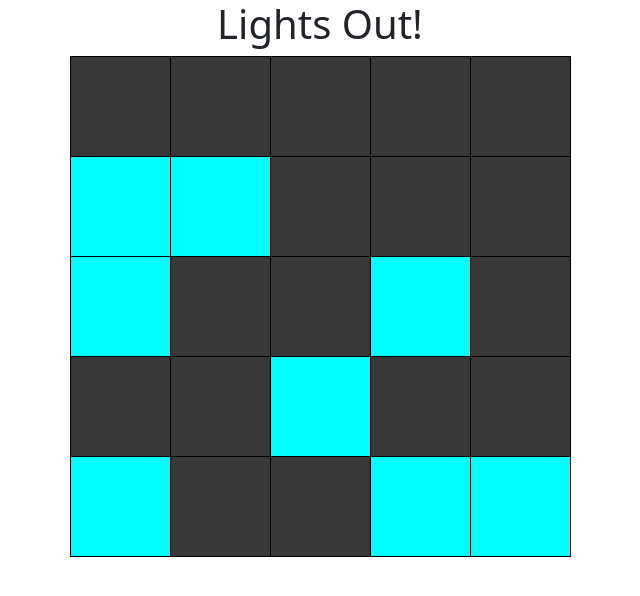
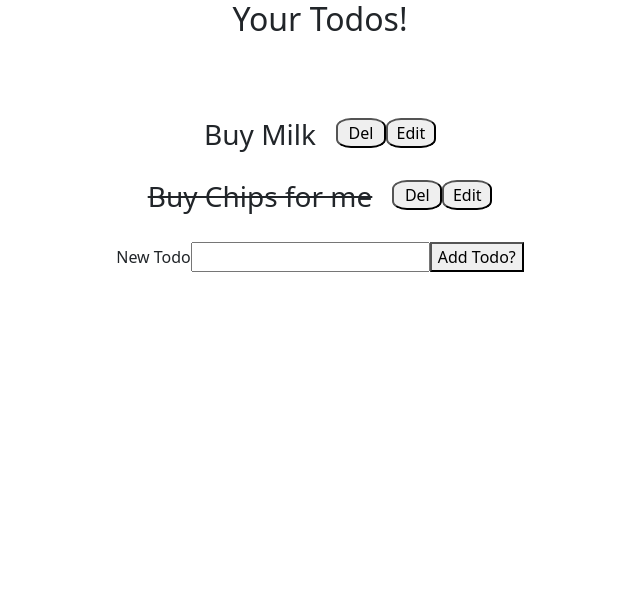
Before and after one commit to rooky1905/React-Stuff, a React (Create React App) app: page / in a window 1280 px wide. Shown: the top 596 px of the page, without its empty margins (320-960 px from the left). Built offline with nearby package versions, Linux system fonts and the light colour scheme.

Commit message:
Adding ToDo with CRUD

```diff
--- a/package.json
+++ b/package.json
@@ -11,6 +11,7 @@
     "react-bootstrap": "^1.6.1",
     "react-dom": "^17.0.2",
     "react-scripts": "4.0.3",
+    "uuid": "^8.3.2",
     "web-vitals": "^1.1.2"
   },
   "scripts": {
--- a/src/App.js
+++ b/src/App.js
@@ -4,6 +4,7 @@ import DiceGame from "./DiceGame";
 import ColorBoxes from "./ColorBoxes";
 import Hangman from "./Hangman";
 import Board from "./Board"
+import Todos from "./Todos";
 
 import './App.css';
 //imrc --> for imports
@@ -12,8 +13,10 @@ function App() {
   return (
     <div className="App">
 
+      <Todos />
+
       {/* Lights out game, with stuff like passing methods as props, general state stuff and mutating state */}
-      <Board ncols = {5} nrows = {5}/>
+      {/* <Board ncols = {5} nrows = {5}/> */}
 
       {/* {Fully working Hangman game, using state, callbacks inside state, methods, bindings, etc} */}
       {/* <Hangman /> */}
--- /dev/null
+++ b/src/EditForm.js
@@ -0,0 +1,25 @@
+import React, { Component } from 'react'
+
+class EditForm extends Component {
+    constructor(props){
+        super(props);
+        this.state = {id :this.props.obj.id, title : this.props.obj.title};
+    }
+    handleSubmit = (evt) =>{
+        evt.preventDefault();
+        this.props.updateTodo(this.state)
+    }
+    handleChange = (evt) => {
+        this.setState({[evt.target.name] : evt.target.value})
+    }
+    render() {
+        return(
+            <form onSubmit = {this.handleSubmit}>
+                <input name = "title" value = {this.state.title} placeholder="Update" onChange = {this.handleChange}/>
+                <button>Update?</button>
+            </form>
+        )
+    }
+}
+
+export default EditForm
--- /dev/null
+++ b/src/Todo.css
@@ -0,0 +1,17 @@
+.EachTodo{
+    cursor: pointer;
+    margin-right: 20px;
+    position: relative;
+}
+
+.Todo{
+    display: flex;
+    justify-content: center;
+    padding-bottom: 20px;
+}
+
+.Todo button{
+    border-radius: 30%;
+    width: 50px;
+    height: 30px;
+}
--- /dev/null
+++ b/src/Todo.js
@@ -0,0 +1,26 @@
+import React, { Component } from 'react'
+import './Todo.css'
+
+class Todo extends Component {
+    todo = this.props.obj;
+    handleClick = () =>{
+        this.props.checkOff(this.todo.id)
+    }
+    handleDelete = () =>{
+        this.props.delete(this.todo.id)
+    }
+    handleEdit = () =>{
+        this.props.edit(this.todo.id)
+    }
+    render() {
+        return (
+            <div className = "Todo">
+                <h3 className = "EachTodo" onClick = {this.handleClick}>{this.todo.isComplete ? <s>{this.todo.title}</s> : <>{this.todo.title}</> }</h3>
+                <button onClick = {this.handleDelete}>Del</button>
+                <button onClick = {this.handleEdit}>Edit</button>
+            </div>
+        )
+    }
+}
+
+export default Todo
--- /dev/null
+++ b/src/TodoForm.js
@@ -0,0 +1,28 @@
+import React, { Component } from 'react'
+import { v4 as uuid } from 'uuid';
+
+class TodoForm extends Component {
+    constructor(props){
+        super(props);
+        this.state = {id: uuid(), title: "", isCompleted: false}
+    }
+    handleSubmit = (evt) =>{
+        evt.preventDefault();
+        this.props.addTodo(this.state);
+        this.setState({id: uuid(), title: "", isCompleted: false})
+    }
+    handleChange = (evt) =>{
+        this.setState({[evt.target.name] : evt.target.value})
+    }
+    render() {
+        return (
+            <form onSubmit = {this.handleSubmit}>
+                <label htmlFor="title">New Todo</label>
+                <input name = "title" value = {this.state.title} onChange = {this.handleChange}/>
+                <button>Add Todo?</button>
+            </form>
+        )
+    }
+}
+
+export default TodoForm
--- /dev/null
+++ b/src/Todos.js
@@ -0,0 +1,75 @@
+import React, { Component } from 'react'
+import Todo from './Todo'
+import TodoForm from './TodoForm';
+import EditForm from './EditForm';
+import "./Todos.css";
+
+class Todos extends Component {
+    constructor(props){
+        super(props);
+        this.state = {todos: [{id : "1122333", title: "Buy Milk", isComplete : false, isEditing : false},
+                            {id : "1122434", title: "Buy Chips for me", isComplete : true, isEditing : false}]}
+    }
+
+    delete = (id) => {
+        let to = this.state.todos.filter((el) => ( el.id !== id))
+        this.setState({todos : to});
+    }
+
+    edit = (id) => {
+        let to = this.state.todos.map((el) => {
+            if(el.id === id){
+                el.isEditing = !el.isEditing;
+            }
+            return el;
+        })
+        this.setState({todos : to});
+    }
+
+    updateTodo = (todo) => {
+        let to = this.state.todos.map((el) => {
+            if(el.id === todo.id){
+                el.title = todo.title;
+                el.isEditing = false;
+                el.isComplete = false;
+            }
+            return el;
+        })
+        this.setState({todos : to});
+    }
+
+    addTodo = (todo) => {
+        this.setState((st) =>{
+            return {
+                todos : [...st.todos, todo]
+            }
+        })
+    }
+
+    checkOff = (id) =>{
+        let to = this.state.todos.map((el) => {
+            if(el.id === id){
+                el.isComplete = !el.isComplete;
+            }
+            return el;
+        })
+        this.setState({todos : to});
+    }
+
+    render() {
+        let todos = this.state.todos.map((el) => (
+            el.isEditing ? <EditForm key = {el.id} obj = {el} updateTodo = {this.updateTodo} /> : <Todo key = {el.id} obj = {el} checkOff = {this.checkOff} delete = {this.delete} edit = {this.edit}/>
+        ))
+
+        return (
+            <div>
+                <h2>Your Todos!</h2>
+                <br /><br /><br />
+                    {todos}
+                <TodoForm addTodo = {this.addTodo}/>
+            </div>
+        )
+    }
+}
+
+export default Todos
```
Also changed, not shown: src/Todos.css (added), 1 other file (tests, documents, lock files or other folders).
